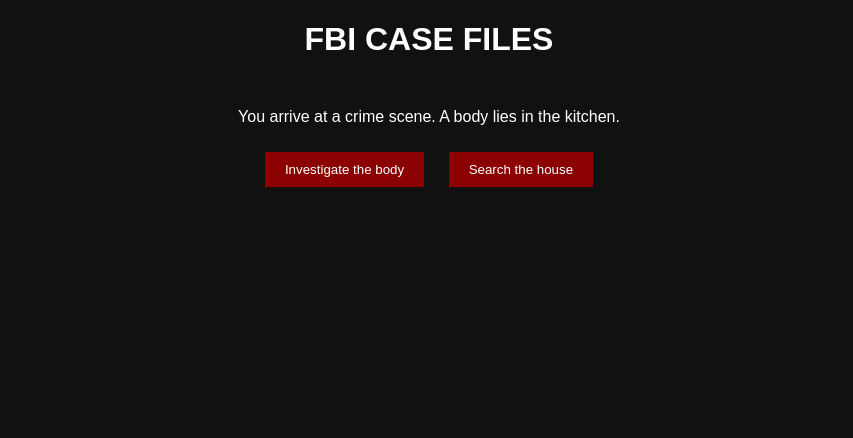
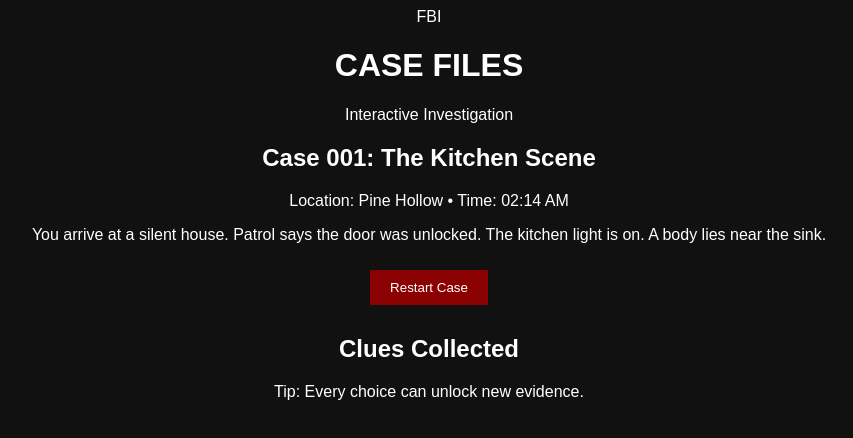
Before and after one commit to Widchel-tech/fbi-game, a plain HTML site: page index.html in a window 1280 px wide. Shown: the whole page, without its empty margins (211-1064 px from the left). Drawn offline with Linux system fonts and the light colour scheme.

Commit message:
Update index.html

```diff
--- a/index.html
+++ b/index.html
@@ -1,20 +1,46 @@
 <!DOCTYPE html>
-<html>
+<html lang="en">
 <head>
-    <title>FBI Game</title>
-    <link rel="stylesheet" href="style.css">
+  <meta charset="UTF-8" />
+  <meta name="viewport" content="width=device-width, initial-scale=1.0"/>
+  <title>FBI Case Files</title>
+  <link rel="stylesheet" href="style.css">
 </head>
 <body>
+  <header class="top">
+    <div class="badge">FBI</div>
+    <div>
+      <h1>CASE FILES</h1>
+      <p class="sub">Interactive Investigation</p>
+    </div>
+  </header>
 
-    <h1>FBI CASE FILES</h1>
+  <main class="layout">
+    <section class="card">
+      <h2 id="caseTitle">Case 001: The Kitchen Scene</h2>
+      <p class="meta" id="caseMeta">Location: Pine Hollow • Time: 02:14 AM</p>
 
-    <div id="game">
-        <p id="story">You arrive at a crime scene. A body lies in the kitchen.</p>
-        <button onclick="choice1()">Investigate the body</button>
-        <button onclick="choice2()">Search the house</button>
-    </div>
+      <div class="divider"></div>
 
-    <script src="game.js"></script>
+      <p id="story" class="story">
+        You arrive at a silent house. Patrol says the door was unlocked. The kitchen light is on.
+        A body lies near the sink.
+      </p>
 
+      <div id="choices" class="choices"></div>
+
+      <div class="actions">
+        <button class="secondary" id="restartBtn">Restart Case</button>
+      </div>
+    </section>
+
+    <aside class="card">
+      <h2>Clues Collected</h2>
+      <ul id="clues" class="clues"></ul>
+      <p class="hint">Tip: Every choice can unlock new evidence.</p>
+    </aside>
+  </main>
+
+  <script src="game.js"></script>
 </body>
 </html>
```
